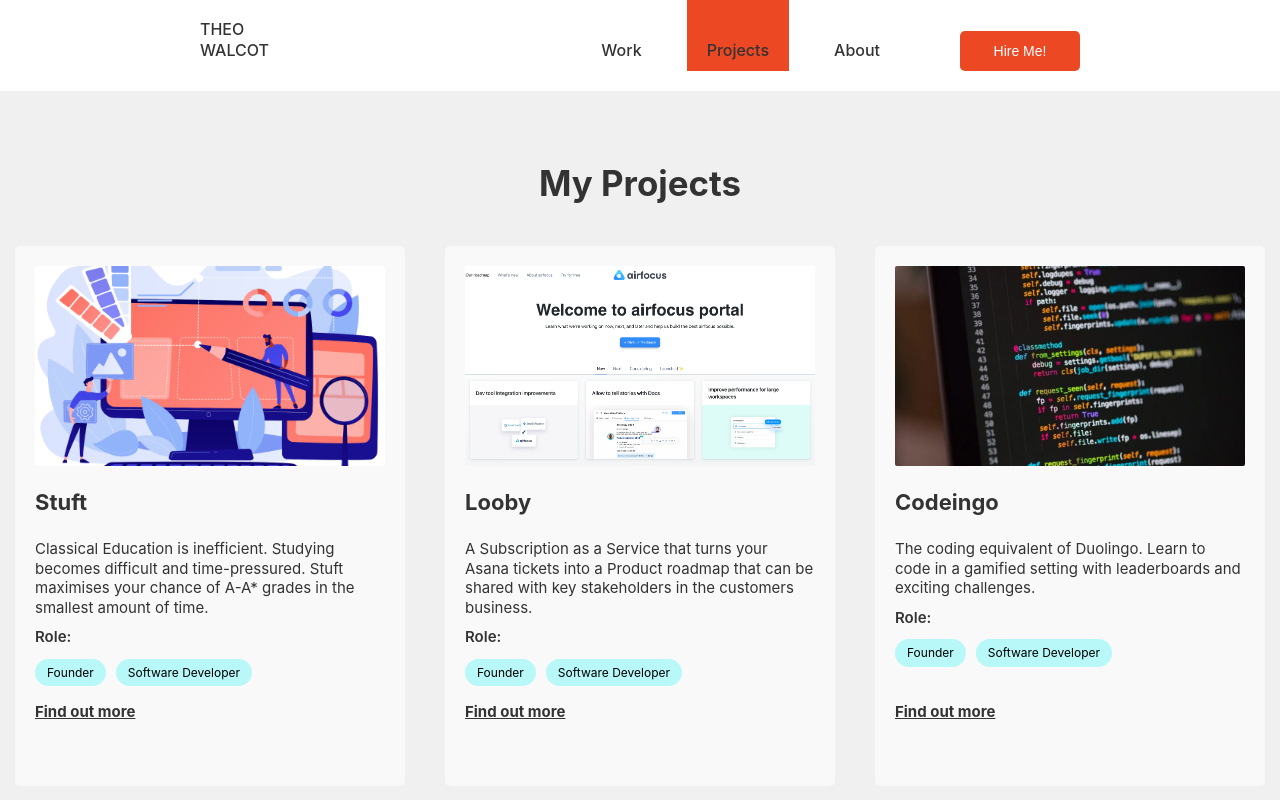
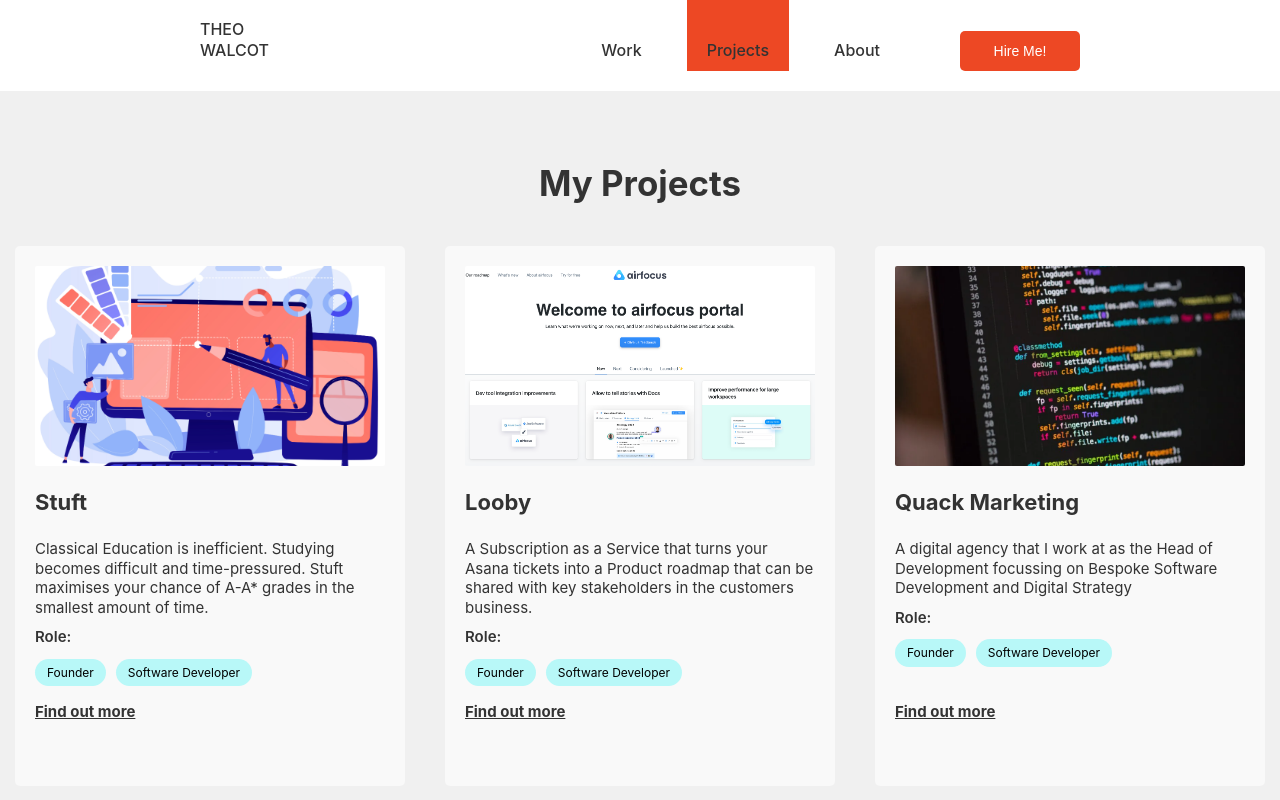
Before and after one commit to theowalcot6/personal-site, a React (Create React App) app: page /projects in a window 1280 px wide. Shown: the top 800 px of the page. Built offline with nearby package versions, Linux system fonts and the light colour scheme.

Commit message:
Update Projects.js

```diff
--- a/src/pages/Projects.js
+++ b/src/pages/Projects.js
@@ -15,8 +15,8 @@ const Projects = () => {
                 <h6 className='Projects-header'>My Projects</h6>
                 <div className='ProjectCard-container'>
                     <ProjectCard title='Stuft' text='Classical Education is inefficient. Studying becomes difficult and time-pressured. Stuft maximises your chance of A-A* grades in the smallest amount of time.' link='https://stuft.co.uk/' backgroundImg={Stuft} roles={['Founder', 'Software Developer']} />
-                    <ProjectCard title='Looby' text='A Subscription as a Service that turns your Asana tickets into a Product roadmap that can be shared with key stakeholders in the customers business.' link='https://looby.co.uk/' backgroundImg={Looby} roles={['Founder', 'Software Developer']}/>
-                    <ProjectCard title='Codeingo' text='The coding equivalent of Duolingo. Learn to code in a gamified setting with leaderboards and exciting challenges.' link='https://codeingo.co.uk/' backgroundImg={Codeingo} roles={['Founder', 'Software Developer']}/>
+                    <ProjectCard title='Looby' text='A Subscription as a Service that turns your Asana tickets into a Product roadmap that can be shared with key stakeholders in the customers business.' link='https://luuby.co.uk/' backgroundImg={Looby} roles={['Founder', 'Software Developer']}/>
+                    <ProjectCard title='Quack Marketing' text='A digital agency that I work at as the Head of Development focussing on Bespoke Software Development and Digital Strategy' link='https://quackmarketing.co.uk/' backgroundImg={Codeingo} roles={['Founder', 'Software Developer']}/>
                 </div>
             </div>
             <Footer styling={'free'} />
```
